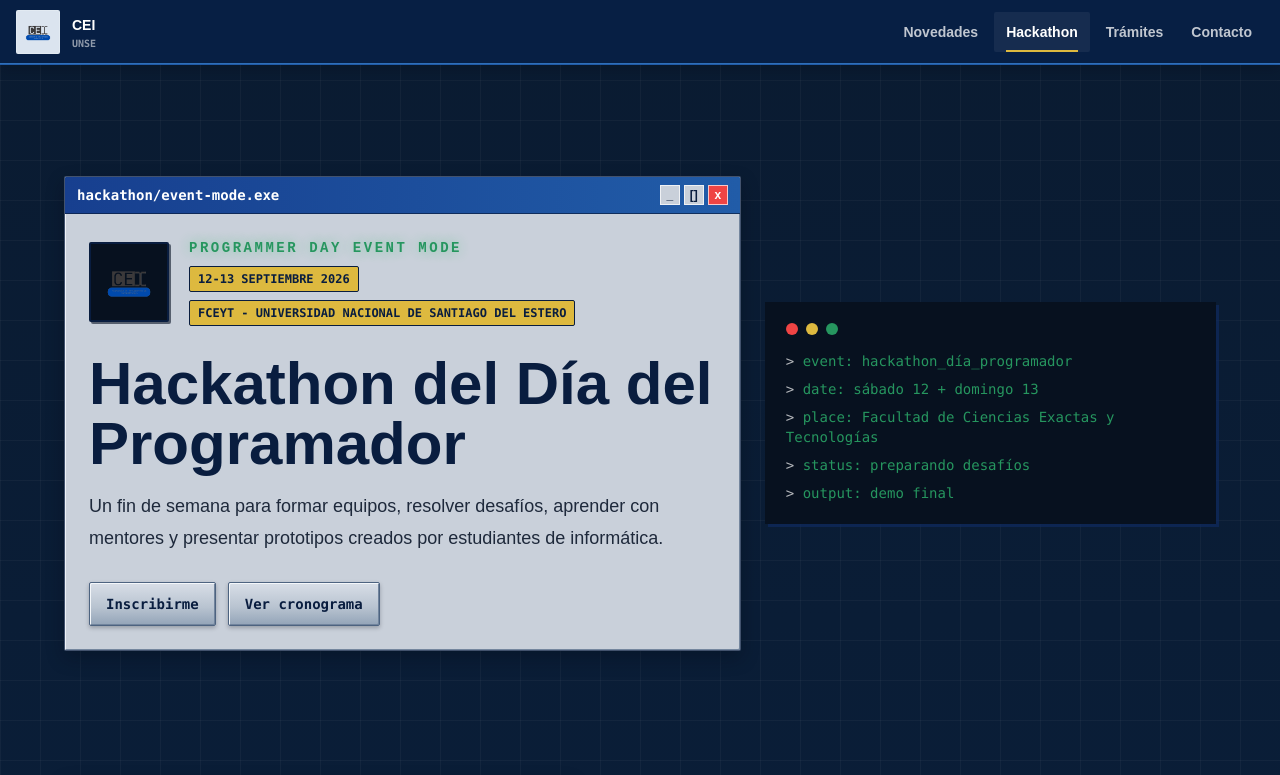
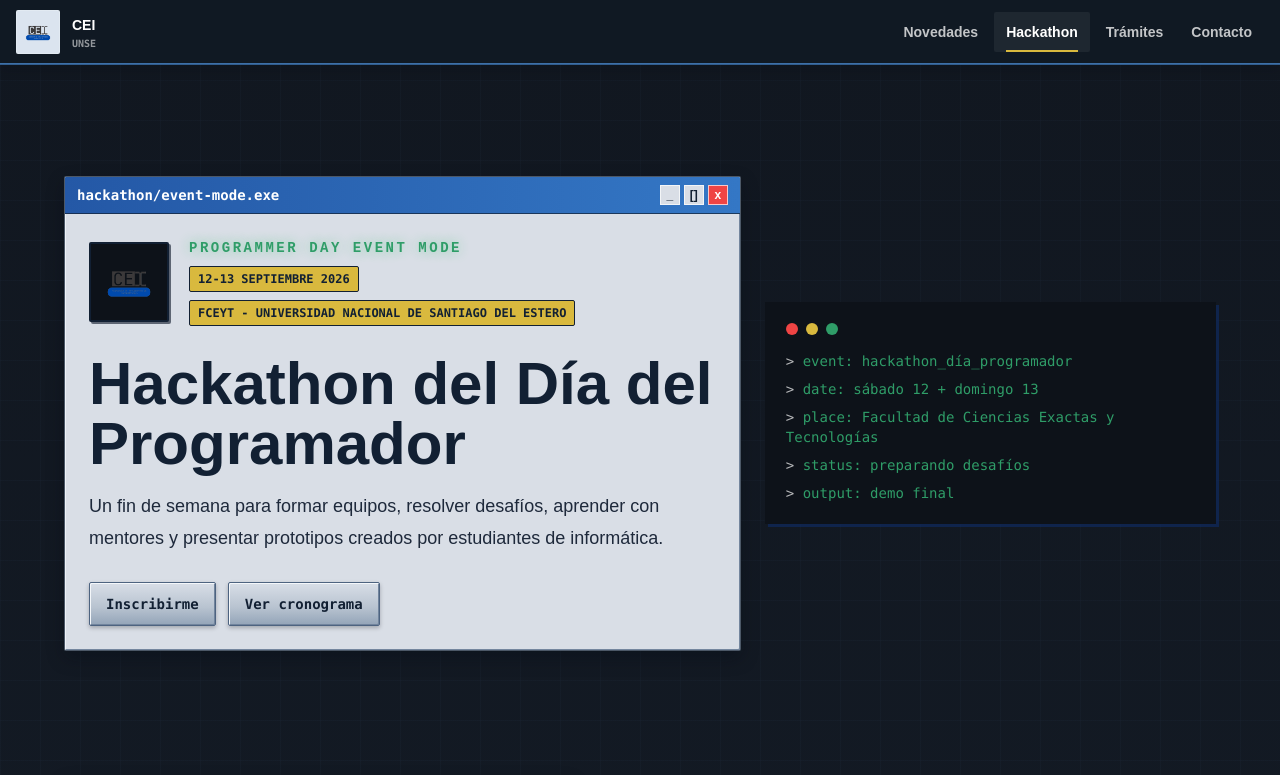
Before and after one commit to AnaPaulaMach/cei-web, a Next.js app: page /hackathon in a window 1280 px wide. Shown: the top 775 px of the page. Built offline with nearby package versions, Linux system fonts and the light colour scheme; no server answers.

Commit message:
Equilibra el modo oscuro con tonos carbon

```diff
--- a/app/globals.css
+++ b/app/globals.css
@@ -3,13 +3,13 @@
 @tailwind utilities;
 
 :root {
-  --cei-blue: #173f8f;
-  --cei-sky: #215ca8;
-  --cei-terminal: #26965f;
-  --cei-window: #c9d0da;
-  --cei-shadow: #091d3f;
-  --cei-alert: #ddb93f;
-  --cei-ink: #050b16;
+  --cei-blue: #2458a6;
+  --cei-sky: #3477c5;
+  --cei-terminal: #2f9d68;
+  --cei-window: #d9dee6;
+  --cei-shadow: #122033;
+  --cei-alert: #d9b93e;
+  --cei-ink: #0b111a;
 }
 
 * {
@@ -25,7 +25,7 @@ body {
   margin: 0;
   min-height: 100vh;
   overflow-x: hidden;
-  background: linear-gradient(180deg, #0a1b31 0%, #0a2140 52%, #050b16 100%);
+  background: linear-gradient(180deg, #111720 0%, #151d28 52%, #090e15 100%);
   color: var(--cei-ink);
   font-family: Arial, Helvetica, sans-serif;
 }
@@ -74,13 +74,13 @@ textarea {
 
 .desktop-grid {
   background-image:
-    linear-gradient(rgba(255, 255, 255, 0.035) 1px, transparent 1px),
-    linear-gradient(90deg, rgba(255, 255, 255, 0.035) 1px, transparent 1px);
+    linear-gradient(rgba(120, 157, 198, 0.03) 1px, transparent 1px),
+    linear-gradient(90deg, rgba(120, 157, 198, 0.03) 1px, transparent 1px);
   background-size: 40px 40px;
 }
 
 .pixel-border {
-  border: 1px solid #07111f;
+  border: 1px solid #0d1219;
   box-shadow: 3px 3px 0 rgba(15, 42, 95, 0.7);
 }
 
--- a/app/hackathon/page.tsx
+++ b/app/hackathon/page.tsx
@@ -80,7 +80,7 @@ export default function HackathonPage() {
         <XPWindow title="hackathon/event-mode.exe" className="window-pop">
           <div className="space-y-7">
             <div className="flex flex-col gap-5 sm:flex-row sm:items-center">
-              <div className="grid h-20 w-20 shrink-0 place-items-center rounded-sm border-2 border-cei-shadow bg-[#07111f] shadow-pixel">
+              <div className="grid h-20 w-20 shrink-0 place-items-center rounded-sm border-2 border-cei-shadow bg-[#0d1219] shadow-pixel">
                 <Image
                   alt="Logo CEI"
                   className="h-16 w-16 object-contain"
--- a/app/page.tsx
+++ b/app/page.tsx
@@ -36,7 +36,7 @@ export default async function HomePage() {
           showControls={false}
           title="CEI - Inicio"
         >
-          <div className="border-l-[6px] border-cei-alert bg-[#071f44] px-5 py-8 text-white sm:px-8 sm:py-10 lg:px-10 lg:py-12">
+          <div className="border-l-[6px] border-cei-alert bg-[#10253e] px-5 py-8 text-white sm:px-8 sm:py-10 lg:px-10 lg:py-12">
             <p className="w-fit bg-cei-alert px-2 py-1 font-mono text-[10px] font-black uppercase text-cei-shadow sm:text-xs">
               Universidad Nacional de Santiago del Estero
             </p>
@@ -137,7 +137,7 @@ export default async function HomePage() {
 
       <Section
         aria-labelledby="accesos-title"
-        className="border-y border-white/15 bg-[#071a36] px-5 py-6 text-white sm:px-7"
+        className="border-y border-white/15 bg-[#111a27] px-5 py-6 text-white sm:px-7"
       >
         <h2 className="text-2xl font-black" id="accesos-title">
           Accesos rápidos
--- a/components/cei-os/Taskbar.tsx
+++ b/components/cei-os/Taskbar.tsx
@@ -5,7 +5,7 @@ export function Taskbar() {
   const taskbarLinks = [{ label: "Quiénes somos", href: "/comision" }, ...contactLinks, repositoryLink];
 
   return (
-    <footer className="hidden border-t border-[#215ca8] bg-[#071a36] px-4 py-3 text-white shadow-[0_-3px_12px_rgba(3,9,20,0.4)] md:block">
+    <footer className="hidden border-t border-[#315d8e] bg-[#0d1722] px-4 py-3 text-white shadow-[0_-3px_12px_rgba(3,9,20,0.4)] md:block">
       <div className="mx-auto flex max-w-7xl flex-col gap-2 sm:flex-row sm:items-center sm:justify-between sm:gap-5">
         <Link
           className="hidden min-h-11 shrink-0 items-center rounded-sm border border-white/70 bg-[#18794e] px-4 font-mono text-sm font-black shadow-[inset_1px_1px_0_rgba(255,255,255,0.4)] sm:inline-flex"
--- a/components/cei-os/TerminalPanel.tsx
+++ b/components/cei-os/TerminalPanel.tsx
@@ -4,7 +4,7 @@ type TerminalPanelProps = {
 
 export function TerminalPanel({ lines }: TerminalPanelProps) {
   return (
-    <div className="pixel-border bg-[#07111f] p-5 font-mono text-sm text-cei-terminal shadow-pixel">
+    <div className="pixel-border bg-[#0d1219] p-5 font-mono text-sm text-cei-terminal shadow-pixel">
       <div className="mb-4 flex gap-2">
         <span className="h-3 w-3 rounded-full bg-red-500" />
         <span className="h-3 w-3 rounded-full bg-cei-alert" />
--- a/components/layout/MobileNav.tsx
+++ b/components/layout/MobileNav.tsx
@@ -22,7 +22,7 @@ export function MobileNav() {
 
       <nav
         aria-label="Navegación móvil"
-        className="fixed inset-x-4 top-[72px] z-[120] grid overflow-hidden rounded-sm border border-white/15 bg-[#071f44] p-2 shadow-[0_16px_38px_rgba(3,9,20,0.72)]"
+        className="fixed inset-x-4 top-[72px] z-[120] grid overflow-hidden rounded-sm border border-white/15 bg-[#101923] p-2 shadow-[0_16px_38px_rgba(3,9,20,0.72)]"
       >
         {navLinks.map((link) => (
           <Link
--- a/components/layout/Navbar.tsx
+++ b/components/layout/Navbar.tsx
@@ -5,8 +5,8 @@ import { MobileNav } from "@/components/layout/MobileNav";
 
 export function Navbar() {
   return (
-    <header className="relative z-[100] border-b border-[#215ca8] bg-[#071f44] text-white shadow-[0_3px_12px_rgba(3,9,20,0.24)]">
-      <div aria-hidden="true" className="absolute inset-x-0 bottom-0 h-px bg-[#2f6fb9]" />
+    <header className="relative z-[100] border-b border-[#315d8e] bg-[#101923] text-white shadow-[0_3px_12px_rgba(3,9,20,0.24)]">
+      <div aria-hidden="true" className="absolute inset-x-0 bottom-0 h-px bg-[#3d70a8]" />
       <div className="mx-auto flex max-w-7xl items-center justify-between gap-4 px-4 py-2.5">
         <Link className="flex min-h-11 w-fit items-center gap-3 text-white" href="/">
           <span className="grid h-11 w-11 place-items-center rounded-sm border border-white/20 bg-[#dbe4ef]">
--- a/components/links/QuickActionPanel.tsx
+++ b/components/links/QuickActionPanel.tsx
@@ -31,7 +31,7 @@ export function QuickActionPanel({ actions, title, subtitle }: QuickActionPanelP
             "group flex min-h-32 flex-col justify-between rounded-sm border-2 border-cei-shadow bg-white p-3 text-cei-shadow shadow-pixel transition hover:-translate-y-1 hover:bg-cei-window focus-visible:outline-cei-alert";
           const content = (
             <>
-              <span className="grid h-11 w-11 place-items-center border-2 border-cei-shadow bg-[#07111f] font-mono text-xs font-black text-cei-terminal shadow-pixel transition group-hover:bg-cei-shadow">
+              <span className="grid h-11 w-11 place-items-center border-2 border-cei-shadow bg-[#0d1219] font-mono text-xs font-black text-cei-terminal shadow-pixel transition group-hover:bg-cei-shadow">
                 {action.shortcut}
               </span>
               <span>
--- a/tailwind.config.ts
+++ b/tailwind.config.ts
@@ -9,12 +9,12 @@ const config: Config = {
   theme: {
     extend: {
       colors: {
-        "cei-blue": "#173f8f",
-        "cei-sky": "#215ca8",
-        "cei-terminal": "#26965f",
-        "cei-window": "#c9d0da",
-        "cei-shadow": "#091d3f",
-        "cei-alert": "#ddb93f"
+        "cei-blue": "#2458a6",
+        "cei-sky": "#3477c5",
+        "cei-terminal": "#2f9d68",
+        "cei-window": "#d9dee6",
+        "cei-shadow": "#122033",
+        "cei-alert": "#d9b93e"
       },
       boxShadow: {
         "xp-window": "inset 1px 1px 0 #eef2f7, inset -1px -1px 0 #74869e, 0 7px 18px rgba(3, 9, 20, 0.3)",
```
Also changed, not shown: app/opengraph-image.tsx (+6 -6 lines).
